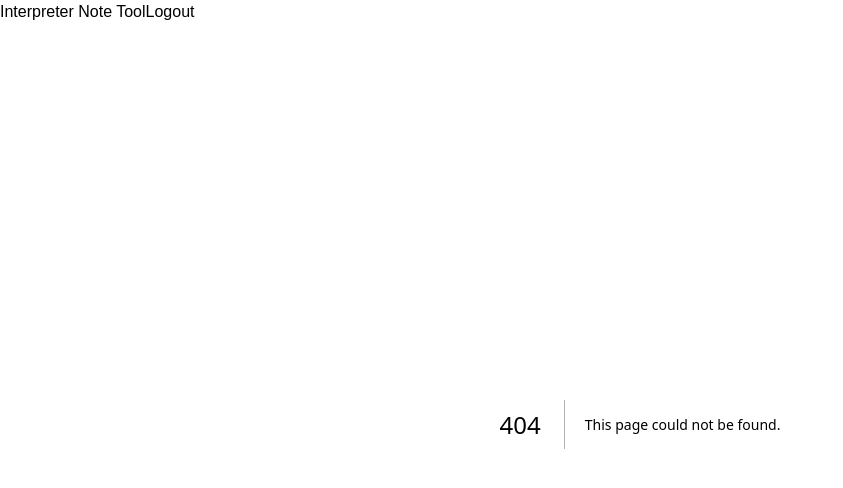
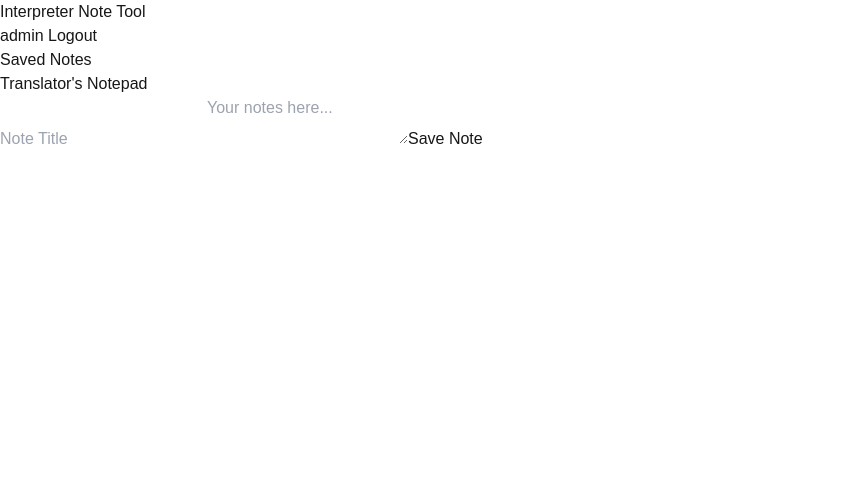
Before and after one commit to GeraBadua/interpreter-note-tool, a Next.js app: page /home in a window 1280 px wide. Before the commit this address had no page. Shown: the top 488 px of the page, without its empty margins (0-843 px from the left). Built offline with nearby package versions, Linux system fonts and the light colour scheme; sample sign-in values are in the browser's storage.

Commit message:
feature(Role-on-Navbar/Create)-Adding the use_rol on the navbar

```diff
--- a/src/app/api/login/route.js
+++ b/src/app/api/login/route.js
@@ -23,10 +23,11 @@ export async function POST(req) {
   }
 
   const token = jwt.sign(
-    { id: user.user_id, role: user.role },
+    { id: user.user_id, role: user.role },  // Incluimos el rol en el token
     process.env.JWT_SECRET,
     { expiresIn: '1h' }
   );
 
-  return new Response(JSON.stringify({ token }), { status: 200 });
+  // Ahora también devolvemos el rol explícitamente en la respuesta
+  return new Response(JSON.stringify({ token, role: user.role }), { status: 200 });
 }
--- a/src/app/components/Navbar.jsx
+++ b/src/app/components/Navbar.jsx
@@ -6,24 +6,49 @@ import { useRouter } from 'next/navigation';  // Importa el hook de navegación
 
 const Navbar = () => {
   const [isLoggedIn, setIsLoggedIn] = useState(false);
+  const [role, setRole] = useState(''); // Estado para el rol del usuario
   const router = useRouter();
+
+  // Función para verificar el estado del login y rol
+  const checkLoginStatus = () => {
+    const token = localStorage.getItem('token');
+    const userRole = localStorage.getItem('role');
+    setIsLoggedIn(!!token);
+    if (userRole) {
+      setRole(userRole);
+    }
+  };
 
   useEffect(() => {
     // Verificar si el token está en localStorage al cargar la página
-    const token = localStorage.getItem('token');
-    setIsLoggedIn(!!token); // Si existe el token, establecer isLoggedIn a true
+    checkLoginStatus();
+
+    // Escuchar el evento personalizado 'login' para actualizar la navbar
+    window.addEventListener('login', checkLoginStatus);
+
+    // Limpiar el event listener cuando el componente se desmonte
+    return () => {
+      window.removeEventListener('login', checkLoginStatus);
+    };
   }, []);
 
   const handleLogout = () => {
     localStorage.removeItem('token'); // Eliminar el token del localStorage
+    localStorage.removeItem('role');  // Eliminar el rol del localStorage
     setIsLoggedIn(false); // Actualizar el estado a no logueado
-    router.push('/login'); // Redireccionar al inicio o cualquier otra ruta deseada
+    setRole('');          // Limpiar el rol
+    router.push('/');     // Redireccionar al inicio
   };
 
   return (
     <nav className="bg-[#231373] p-4 text-white">
       <div className="container mx-auto flex justify-between items-center">
-        <Link href="/" className="text-2xl font-bold">Interpreter Note Tool</Link>
+        {/* Cambiamos el href del Link dependiendo del estado de isLoggedIn */}
+        <Link href={isLoggedIn ? "/home" : "/"} className="text-2xl font-bold">
+          Interpreter Note Tool
+        </Link>
+        <div className="flex items-center">
+          {isLoggedIn && <span className="mr-4">{role}</span>}  {/* Mostrar el rol */}
           {isLoggedIn ? (
             <button
               onClick={handleLogout}
@@ -37,6 +62,7 @@ const Navbar = () => {
             </Link>
           )}
         </div>
+      </div>
     </nav>
   );
 };
--- a/src/app/homePage/page.jsx
+++ b/src/app/home/page.jsx
@@ -1,10 +1,20 @@
 'use client';
 
 import { useState, useEffect } from 'react';
+import { useRouter } from 'next/navigation'; // Importar el hook de navegación
+
 
 export default function HomePage() {
   const [notes, setNotes] = useState([]);
   const [currentNote, setCurrentNote] = useState({ title: '', content: '' });
+  const router = useRouter();
+
+  useEffect(() => {
+    const token = localStorage.getItem('token');
+    if (!token) {
+      router.push('/login'); // Redirigir al usuario a la página de login si no hay token
+    }
+  }, [router]);
 
   useEffect(() => {
     const savedNotes = JSON.parse(localStorage.getItem('translatorNotes') || '[]');
--- a/src/app/login/page.jsx
+++ b/src/app/login/page.jsx
@@ -30,12 +30,13 @@ const Login = () => {
   if (res.ok) {
     setMessage('Login successful!');
     localStorage.setItem('token', data.token); // Guardar token en localStorage
+    localStorage.setItem('role', data.role);   // Guardar rol en localStorage
 
     // Despachar el evento personalizado de login para actualizar la navbar
     const event = new Event('login');
     window.dispatchEvent(event);
 
-      router.push('/homePage'); // Redirigir al usuario a la página principal
+    router.push('/home'); // Redirigir al usuario a la página principal
   } else {
     setMessage(data.message);
   }
--- a/src/models/User.js
+++ b/src/models/User.js
@@ -23,7 +23,7 @@ const UserSchema = new mongoose.Schema({
   },
   role: {
     type: String,
-    enum: ['interpreter', 'qa', 'admin', 'tech_support'],
+    enum: ['Interpreter', 'qa', 'Admin', 'tech_support'],
     default: 'interpreter',
   },
   created_at: {
```
Also changed, not shown: src/app/page.js (+0 -11 lines). Lines whose indentation alone changed are shown as unchanged.
